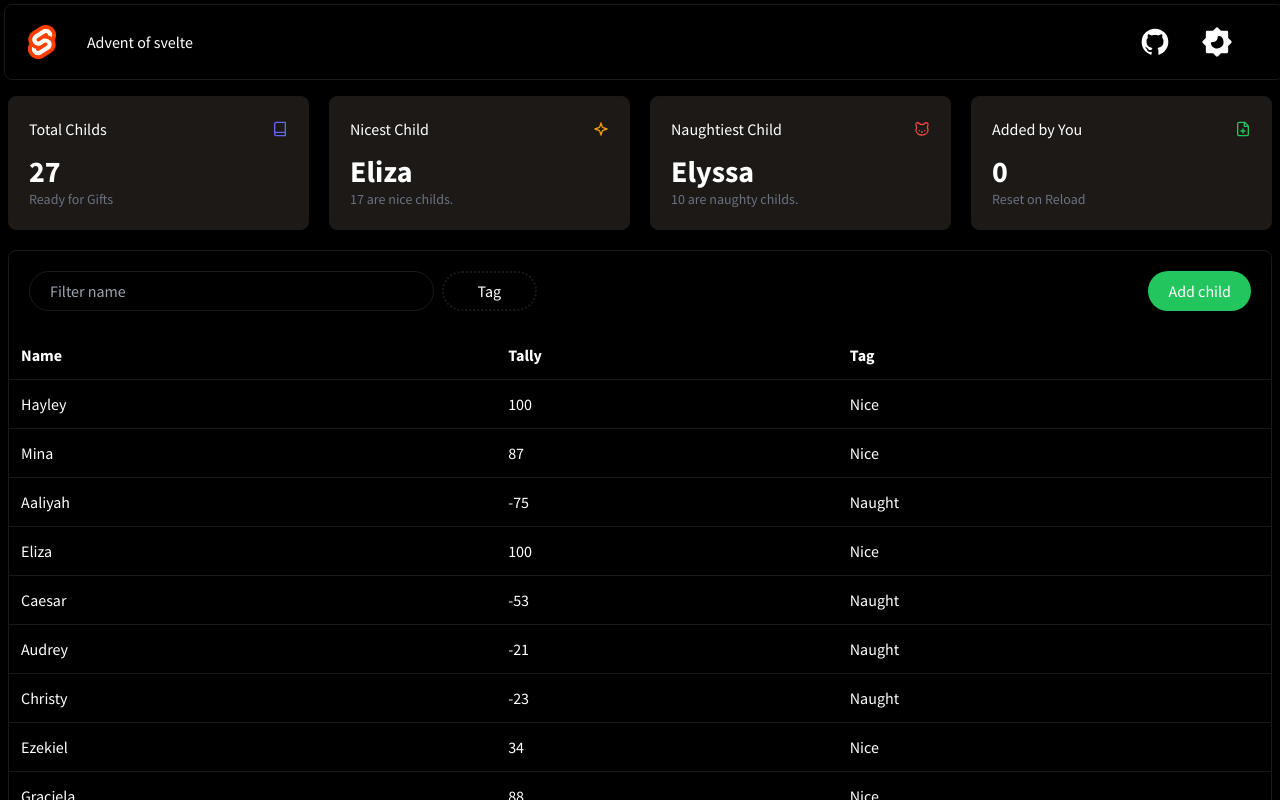
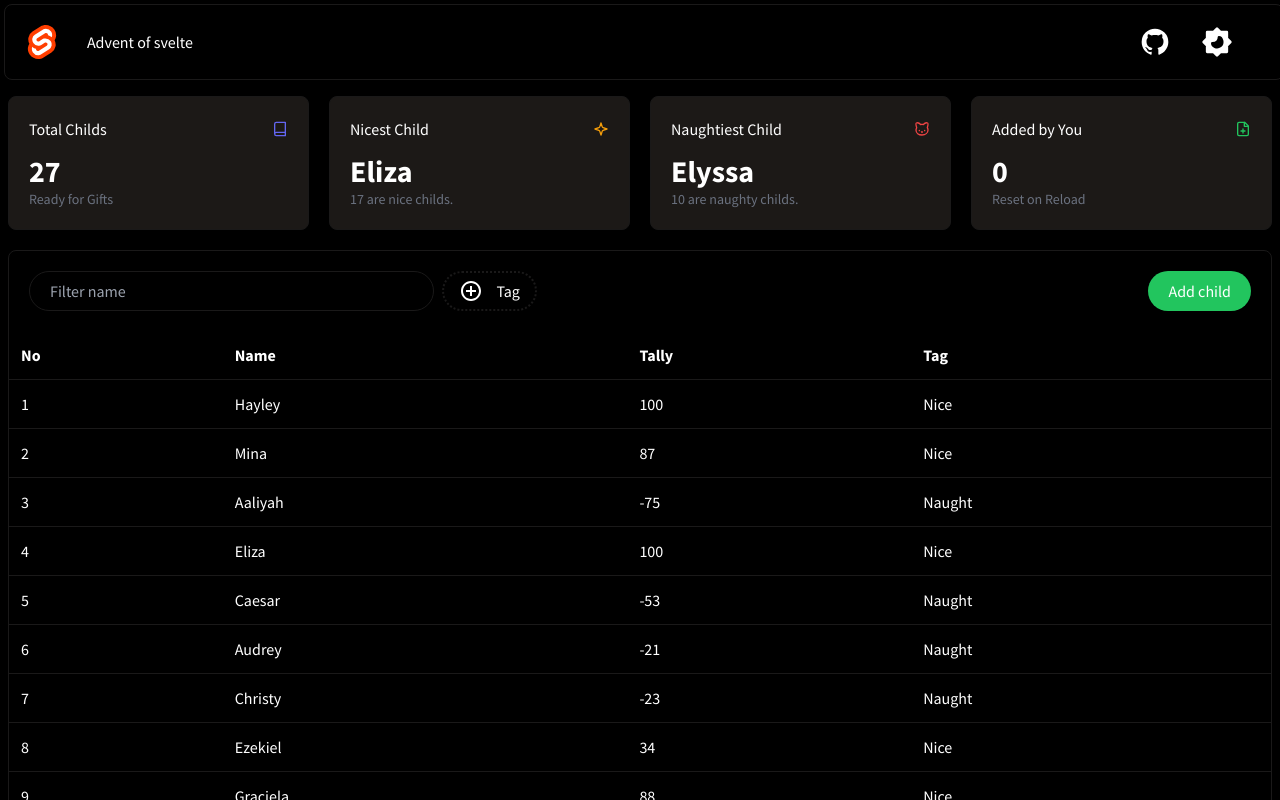
Before and after one commit to ImalKesara/advent-of-svelte, a SvelteKit app: page /day1 in a window 1280 px wide. Shown: the top 800 px of the page. Built offline with nearby package versions, Linux system fonts and the light colour scheme.

Commit message:
Search function done

```diff
--- /dev/null
+++ b/src/lib/components/Icon/Add.svelte
@@ -0,0 +1,11 @@
+<script lang="ts">
+	export let width = 24;
+	export let height = 24;
+</script>
+
+<svg xmlns="http://www.w3.org/2000/svg" {width} {height} viewBox="0 0 24 24" {...$$props}>
+	<path
+		fill="white"
+		d="M12 4c4.411 0 8 3.589 8 8s-3.589 8-8 8s-8-3.589-8-8s3.589-8 8-8m0-2C6.477 2 2 6.477 2 12s4.477 10 10 10s10-4.477 10-10S17.523 2 12 2m5 9h-4V7h-2v4H7v2h4v4h2v-4h4z"
+	/>
+</svg>
--- a/src/routes/(dashbaord)/day1/+page.svelte
+++ b/src/routes/(dashbaord)/day1/+page.svelte
@@ -3,50 +3,45 @@
 	import NaughtChild from '$lib/components/Icon/NaughtChild.svelte';
 	import Nicechild from '$lib/components/Icon/Nicechild.svelte';
 	import Totallogo from '$lib/components/Icon/Totallogo.svelte';
+	import Add from '$lib/components/Icon/Add.svelte';
 	import { persons, loadPersons } from '$lib/stores/dayoneStore';
 	import { onMount } from 'svelte';
+	import { get } from 'svelte/store';
 	import ChildrenRows from './ChildrenRows.svelte';
 
 	let niceChildren: number = 0;
 	let naughtyChildren: number = 0;
 	let nicestChild: string;
 	let naughtChild: string;
+	let filterName: string = '';
+	let copyPersons: Persons[] = [];
+	let filterArray: Persons[];
 
 	onMount(() => {
 		loadPersons();
 		loadniceChilds();
 		loadnaughtChilds();
 		getSmallestandLargest();
-		// loadniceChildName();
-		// getNicestAndNaughtchild();
-		getSmallestandLargest();
+		copyPersons = get(persons);
 	});
 
 	//gets all the good childrens
 	const loadniceChilds = () => {
-		$persons.filter((person) => {
+		$persons.forEach((person) => {
 			if (person.tally > 0) {
 				niceChildren++;
 			}
 		});
 	};
+
 	//gets all the naughty childrens
 	const loadnaughtChilds = () => {
-		$persons.filter((person) => {
+		$persons.forEach((person) => {
 			if (person.tally < 0) {
 				naughtyChildren++;
 			}
 		});
 	};
-
-	// const loadniceChildName = () => {
-	// 	$persons = $persons.sort((a, b) => a.tally - b.tally);
-	// };
-
-	// const getNicestAndNaughtchild = () => {
-	// 	nicestChild = $persons[$persons.length - 1].name;
-	// 	naughtChild = $persons[0].name;
-	// };
 
 	const getSmallestandLargest = () => {
 		let smallest: number = $persons[1].tally;
@@ -63,6 +58,16 @@
 			}
 		});
 	};
+
+	$: {
+		filterArray = copyPersons.filter((person) => {
+			if (person.name.includes(filterName)) {
+				return person.name;
+			}
+		});
+	}
+
+	console.log(copyPersons);
 </script>
 
 <div class="m-auto mt-24 grid max-w-7xl grid-cols-4 gap-5">
@@ -129,11 +134,21 @@
 	<div class="grid grid-cols-2 p-5">
 		<div class="grid grid-cols-6 gap-2">
 			<input
+				bind:value={filterName}
 				class=" col-span-4 rounded-full border-1 border-bgrey bg-transparent px-5 py-1 outline-none"
 				type="text"
 				placeholder="Filter name"
 			/>
-			<button class="col-span-1 rounded-full border-2 border-dotted border-bgrey">Tag</button>
+			<div
+				class="col-span-1 flex items-center justify-around gap-0 rounded-full border-2 border-dotted border-bgrey px-2 hover:bg-bgrey"
+			>
+				<button
+					on:click={() => {
+						console.log('noice');
+					}}><Add /></button
+				>
+				<span>Tag</span>
+			</div>
 		</div>
 		<div class="flex justify-end">
 			<button class="rounded-full bg-greenC px-5 py-2">Add child</button>
@@ -142,13 +157,14 @@
 	<!-- Rows -->
 	<table class="w-full">
 		<tr>
+			<td class="p-3"><b>No</b></td>
 			<td class="p-3"><b>Name</b></td>
 			<td class="p-3"><b>Tally</b></td>
 			<td class="p-3"><b>Tag</b></td>
 		</tr>
-		{#each $persons as person}
+		{#each filterArray as person, i}
 			<tr class=" border-t-[0.5px] border-bgrey">
-				<ChildrenRows {person} />
+				<ChildrenRows {person} {i} />
 			</tr>
 		{/each}
 	</table>
--- a/src/routes/(dashbaord)/day1/ChildrenRows.svelte
+++ b/src/routes/(dashbaord)/day1/ChildrenRows.svelte
@@ -1,8 +1,10 @@
 <script lang="ts">
 	import Delete from '$lib/components/Icon/Delete.svelte';
 	export let person;
+	export let i;
 </script>
 
+<td class=" p-3">{i + 1}</td>
 <td class=" p-3">{person.name}</td>
 <td class=" p-3">{person.tally}</td>
 <td class=" p-3">{person.tally > 0 ? 'Nice' : ' Naught'}</td>
```
